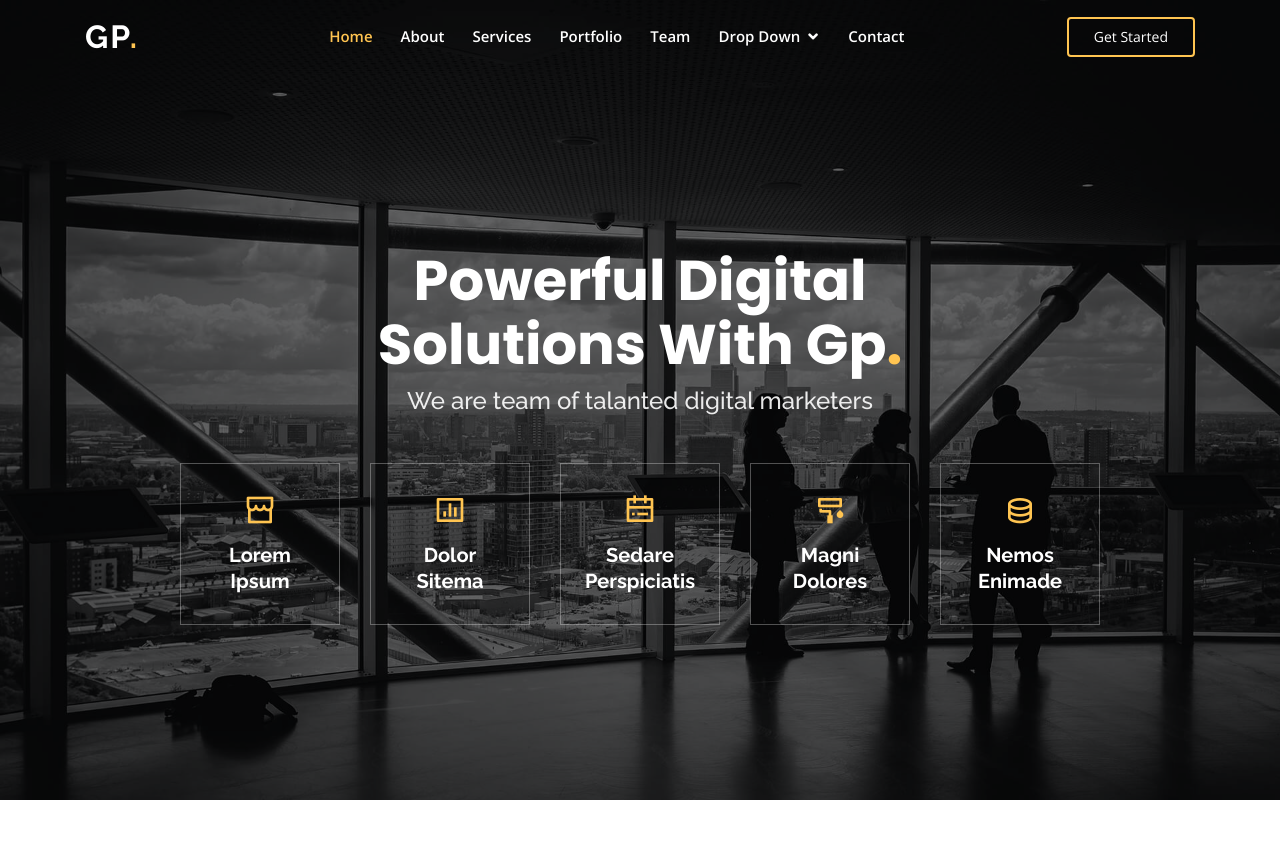
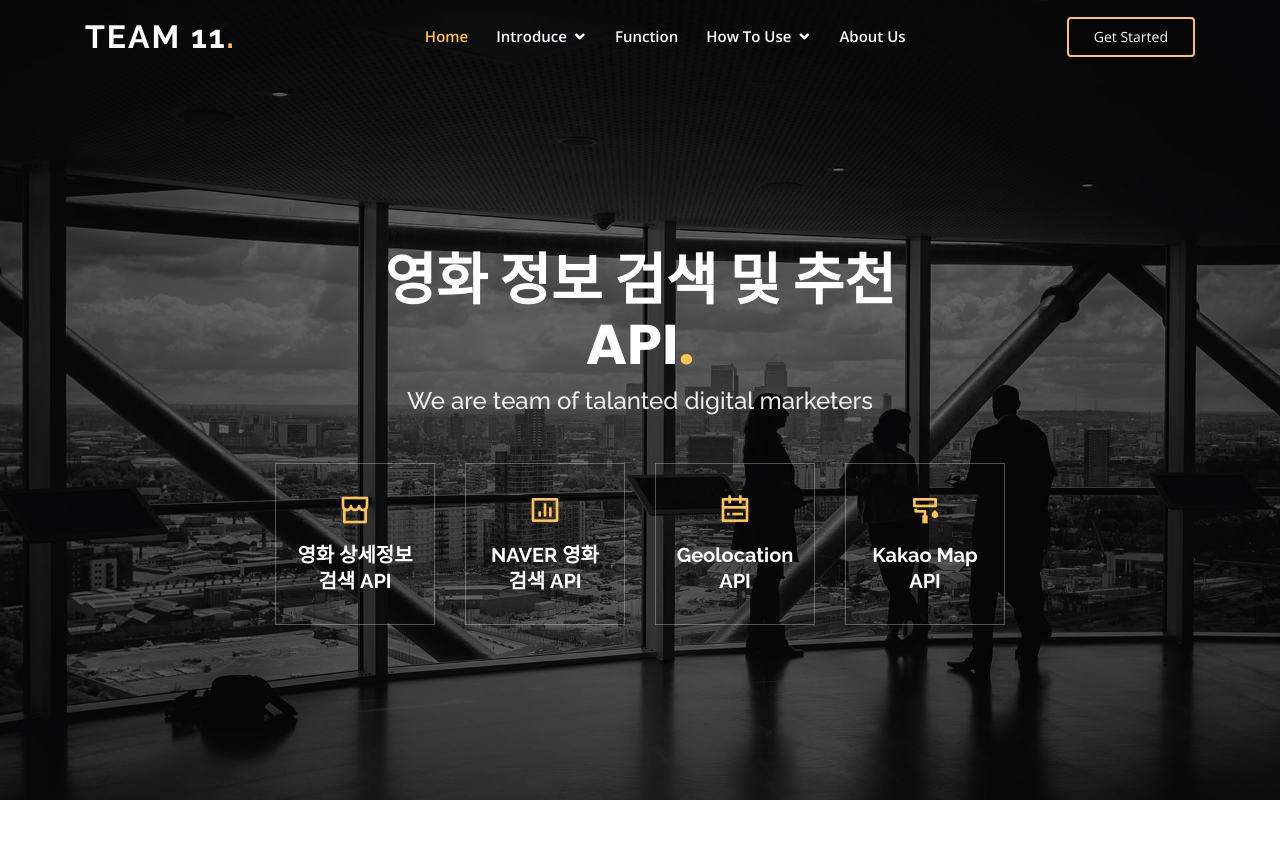
Before and after one commit to angly97/team_ServiceOriented, a Flask app: page /index in a window 1280 px wide. Shown: the top 858 px of the page. Run offline with Flask 2, Linux system fonts and the light colour scheme; some libraries are stand-ins or nearby versions.

Commit message:
홈페이지 메인 수정 // soyeon

```diff
--- a/TeamProject/templates/index.html
+++ b/TeamProject/templates/index.html
@@ -42,35 +42,34 @@
   <header id="header" class="fixed-top ">
     <div class="container d-flex align-items-center justify-content-between">
 
-      <h1 class="logo"><a href="index.html">Gp<span>.</span></a></h1>
+      <h1 class="logo"><a href="#hero">Team 11<span>.</span></a></h1>
       <!-- Uncomment below if you prefer to use an image logo -->
       <!-- <a href="index.html" class="logo"><img src="/static/assets/img/logo.png" alt="" class="img-fluid"></a>-->
 
       <nav class="nav-menu d-none d-lg-block">
         <ul>
-          <li class="active"><a href="index.html">Home</a></li>
-          <li><a href="#about">About</a></li>
-          <li><a href="#services">Services</a></li>
-          <li><a href="#portfolio">Portfolio</a></li>
-          <li><a href="#team">Team</a></li>
-          <li class="drop-down"><a href="">Drop Down</a>
+          <li class="active"><a href="#hero">Home</a></li>
+          <li class="drop-down"><a href="">Introduce</a>
             <ul>
-              <li><a href="#">Drop Down 1</a></li>
-              <li class="drop-down"><a href="#">Deep Drop Down</a>
+              <li class="drop-down"><a href="#">API 설명</a>
                 <ul>
-                  <li><a href="#">Deep Drop Down 1</a></li>
-                  <li><a href="#">Deep Drop Down 2</a></li>
-                  <li><a href="#">Deep Drop Down 3</a></li>
-                  <li><a href="#">Deep Drop Down 4</a></li>
-                  <li><a href="#">Deep Drop Down 5</a></li>
+                  <li><a href="#">영화검색</a></li>
+                  <li><a href="#">최신영화 추천</a></li>
+                  <li><a href="#">지도</a></li>
                 </ul>
               </li>
-              <li><a href="#">Drop Down 2</a></li>
-              <li><a href="#">Drop Down 3</a></li>
-              <li><a href="#">Drop Down 4</a></li>
+              <li><a href="#">특징</a></li>
+              <li><a href="#">개발환경</a></li>
             </ul>
           </li>
-          <li><a href="#contact">Contact</a></li>
+          <li><a href="#Service">Function</a></li>
+          <li class="drop-down"><a href="">How To Use</a>
+            <ul>
+              <li><a href="#">샘플코드</a></li>
+              <li><a href="#">요청 및 응답 방식</a></li>
+            </ul>
+          </li>
+          <li><a href="#team">About Us</a></li>
 
         </ul>
       </nav><!-- .nav-menu -->
@@ -86,7 +85,7 @@
 
       <div class="row justify-content-center" data-aos="fade-up" data-aos-delay="150">
         <div class="col-xl-6 col-lg-8">
-          <h1>Powerful Digital Solutions With Gp<span>.</span></h1>
+          <h1>영화 정보 검색 및 추천 API<span>.</span></h1>
           <h2>We are team of talanted digital marketers</h2>
         </div>
       </div>
@@ -95,31 +94,25 @@
         <div class="col-xl-2 col-md-4 col-6">
           <div class="icon-box">
             <i class="ri-store-line"></i>
-            <h3><a href="">Lorem Ipsum</a></h3>
+            <h3><a href="">영화 상세정보 검색 API</a></h3>
           </div>
         </div>
         <div class="col-xl-2 col-md-4 col-6 ">
           <div class="icon-box">
             <i class="ri-bar-chart-box-line"></i>
-            <h3><a href="">Dolor Sitema</a></h3>
+            <h3><a href="">NAVER 영화검색 API</a></h3>
           </div>
         </div>
         <div class="col-xl-2 col-md-4 col-6 mt-4 mt-md-0">
           <div class="icon-box">
             <i class="ri-calendar-todo-line"></i>
-            <h3><a href="">Sedare Perspiciatis</a></h3>
+            <h3><a href="">Geolocation API</a></h3>
           </div>
         </div>
         <div class="col-xl-2 col-md-4 col-6 mt-4 mt-xl-0">
           <div class="icon-box">
             <i class="ri-paint-brush-line"></i>
-            <h3><a href="">Magni Dolores</a></h3>
-          </div>
-        </div>
-        <div class="col-xl-2 col-md-4 col-6 mt-4 mt-xl-0">
-          <div class="icon-box">
-            <i class="ri-database-2-line"></i>
-            <h3><a href="">Nemos Enimade</a></h3>
+            <h3><a href="">Kakao Map API</a></h3>
           </div>
         </div>
       </div>
```
